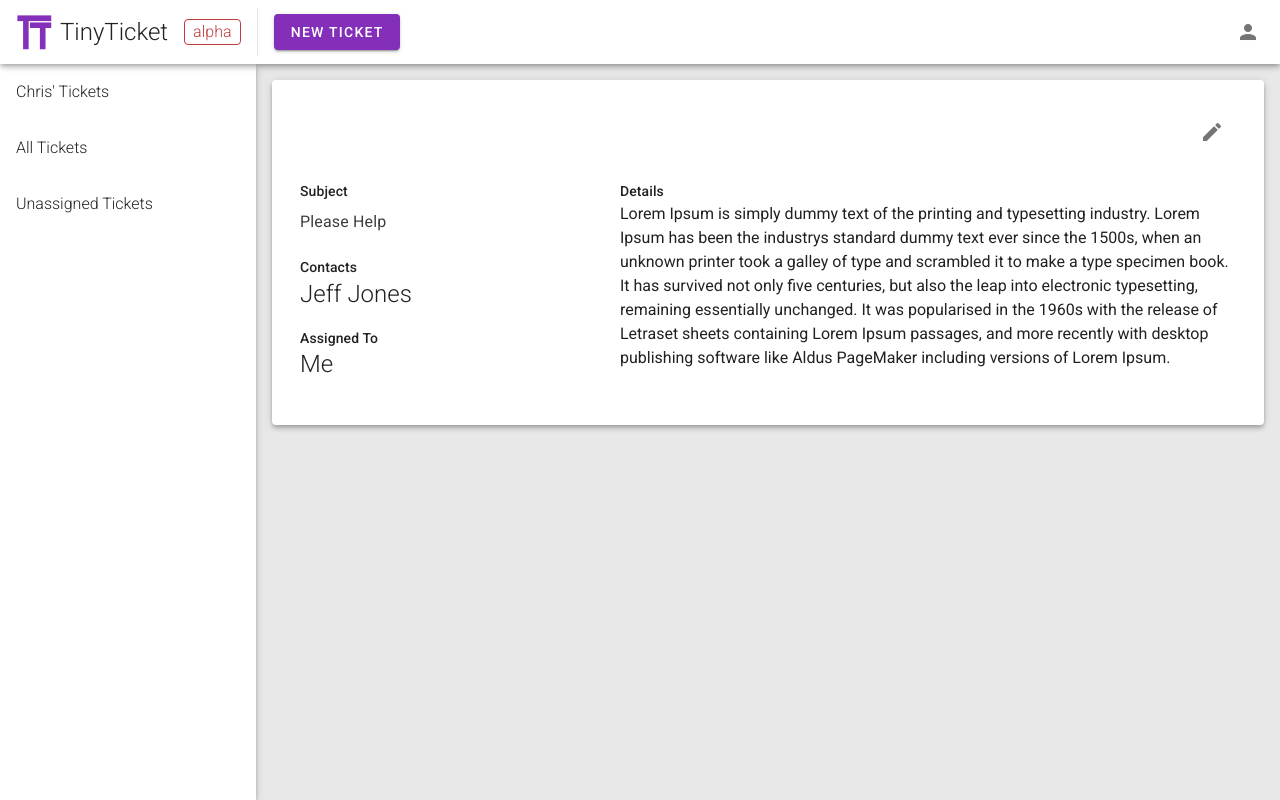
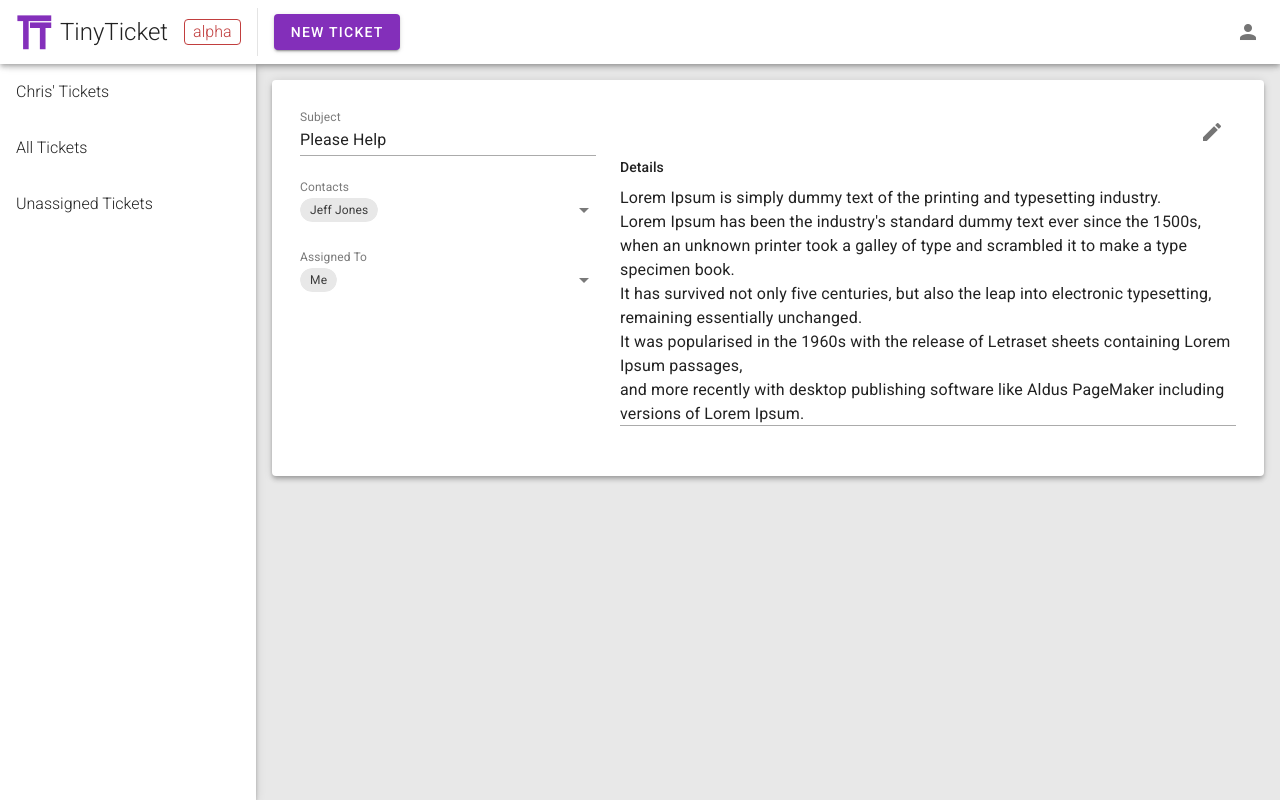
Before and after one commit to chris-oleson/tinyticket, a Vue app: page /ticket/1 in a window 1280 px wide. Built offline with nearby package versions, Linux system fonts and the light colour scheme.

Commit message:
Polishing ticket UI

```diff
--- a/src/App.vue
+++ b/src/App.vue
@@ -23,11 +23,6 @@ import {useRoute } from 'vue-router'
 const route = useRoute()
 import TopBar from '/src/components/TopBar'
 import SideBar from '/src/components/SideBar'
-
-// Update site title when page changes
-watch(route, (newRoute) => {
-    document.title = newRoute.meta.title ? newRoute.meta.title : store.views[store.selectedView].name + " - TinyTicket"
-})
 
 // Update current theme
 setTheme()
--- a/src/components/SideBar.vue
+++ b/src/components/SideBar.vue
@@ -13,7 +13,6 @@ import { useRouter } from 'vue-router'
 const router = useRouter()
 
 function changeView(view) {
-    store.selectedView = view
     router.push('/view/' + view)
 }
 </script>
--- a/src/pinia.js
+++ b/src/pinia.js
@@ -13,7 +13,8 @@ export const useStore = defineStore('store', {
             color: ''
         },
 
-        selectedView: 0,
+
+        // Mock data
         views: [
             {
                 id: 1,
@@ -63,7 +64,7 @@ export const useStore = defineStore('store', {
                 contacts: ['Jeff Jones'],
                 subject: 'Please Help',
                 details: `Lorem Ipsum is simply dummy text of the printing and typesetting industry.
-                    Lorem Ipsum has been the industrys standard dummy text ever since the 1500s, when an unknown printer took a galley of type and scrambled it to make a type specimen book.
+Lorem Ipsum has been the industry\'s standard dummy text ever since the 1500s, when an unknown printer took a galley of type and scrambled it to make a type specimen book.
 It has survived not only five centuries, but also the leap into electronic typesetting, remaining essentially unchanged.
 It was popularised in the 1960s with the release of Letraset sheets containing Lorem Ipsum passages,
 and more recently with desktop publishing software like Aldus PageMaker including versions of Lorem Ipsum.`,
@@ -77,14 +78,16 @@ export const useStore = defineStore('store', {
                 contacts: ['Mark Smith', 'Bilbo Baggins'],
                 subject: 'AAAAHHH',
                 details: `Lorem Ipsum is simply dummy text of the printing and typesetting industry.
-                    Lorem Ipsum has been the industrys standard dummy text ever since the 1500s, when an unknown printer took a galley of type and scrambled it to make a type specimen book.
+Lorem Ipsum has been the industry\'s standard dummy text ever since the 1500s, when an unknown printer took a galley of type and scrambled it to make a type specimen book.
 It has survived not only five centuries, but also the leap into electronic typesetting, remaining essentially unchanged.
 It was popularised in the 1960s with the release of Letraset sheets containing Lorem Ipsum passages,
 and more recently with desktop publishing software like Aldus PageMaker including versions of Lorem Ipsum.`,
                 assignedTo: ['Me', 'Bilbo Baggins'],
                 read: false
             }
-        ]
+        ],
+
+        people: ['Me', 'Bilbo Baggins', 'Gollum', 'Thorin Oakenshield']
     }),
 
     persist: false,
--- a/src/router.js
+++ b/src/router.js
@@ -12,30 +12,42 @@ export const router = createRouter({
             alias: '/:pathMatch(.*)*',
             component: PageNotFound,
             meta: {
-                title: '404 - TinyTicket'
+                title: '404'
             }
         },
         {
             path: '/settings',
             component: Settings,
             meta: {
-                title: 'Settings - TinyTicket'
+                title: 'Settings'
             }
         },
         {
             path: '/',
             component: View,
             meta: {
-                title: 'Home - TinyTicket'
+                title: 'Home'
             }
         },
         {
             path: '/view/:view',
             component: View,
+            meta: {
+                title: 'View'
+            }
         },
         {
             path: '/ticket/:ticket',
             component: Ticket,
+            meta: {
+                title: 'Ticket'
+            }
         }
     ]
 })
+
+router.afterEach(to => {
+    if (to.meta.title) {
+      document.title = `${to.meta.title} - TinyTicket`;
+    }
+})
--- a/src/views/Ticket.vue
+++ b/src/views/Ticket.vue
@@ -1,28 +1,20 @@
 <template>
     <v-card elevation="4" class="ma-4 pa-4">
         <v-row class="ma-0">
-            <v-col class="text-right">
-                <v-btn v-if="!editing" icon="mdi-pencil" variant="plain" @click="editing = true"></v-btn>
-                <v-btn v-if="editing" icon="mdi-content-save" variant="plain" @click="editing = false"></v-btn>
-                <v-btn v-if="editing" icon="mdi-cancel" variant="plain" @click="editing = false"></v-btn>
-            </v-col>
-        </v-row>
-
-        <v-row class="ma-0">
             <v-col cols="4">
-                <div class="text-subtitle-2">Subject</div>
-                <v-text-field density="compact" :variant="editing ? 'underlined' : 'plain'">{{ ticket.subject }}</v-text-field>
-                <div class="text-subtitle-2">Contacts</div>
-                <div v-if="!editing" class="text-h5 font-weight-light mb-4">{{ parseArray(ticket.contacts) }}</div>
-                <v-text-field v-else density="compact"></v-text-field>
-                <div class="text-subtitle-2">Assigned To</div>
-                <div v-if="!editing" class="text-h5 font-weight-light mb-4">{{ parseArray(ticket.assignedTo) }}</div>
-                <v-text-field v-else density="compact"></v-text-field>
+                <v-text-field label="Subject" :model-value="ticket.subject" variant="underlined"></v-text-field>
+                <v-select label="Contacts" multiple chips :variant="'plain'" :model-value="ticket.contacts" :items="store.people"></v-select>
+                <v-select label="Assigned To" multiple chips :variant="'plain'" :model-value="ticket.assignedTo" :items="store.people"></v-select>
             </v-col>
 
             <v-col cols="8">
+                <div class="text-right">
+                    <v-btn v-if="!editing" icon="mdi-pencil" variant="plain" @click="editing = true"></v-btn>
+                    <v-btn v-if="editing" icon="mdi-content-save" variant="plain" @click="editing = false"></v-btn>
+                    <v-btn v-if="editing" icon="mdi-cancel" variant="plain" @click="editing = false"></v-btn>
+                </div>
                 <div class="text-subtitle-2">Details</div>
-                <div>{{ ticket.details }}</div>
+                <v-textarea auto-grow spellcheck="false" density="compact" variant="underlined" v-model="ticket.details"></v-textarea>
             </v-col>
         </v-row>
     </v-card>
```
Lines whose indentation alone changed are shown as unchanged.
